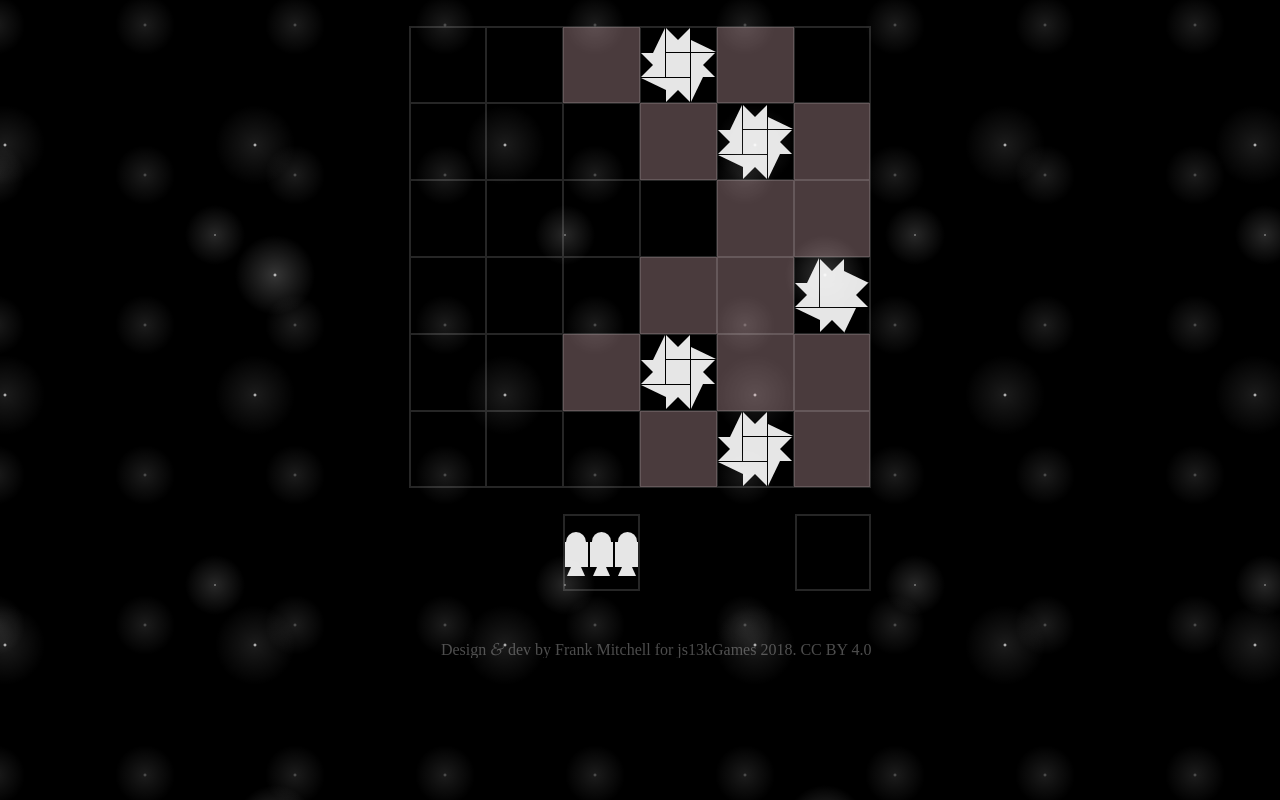
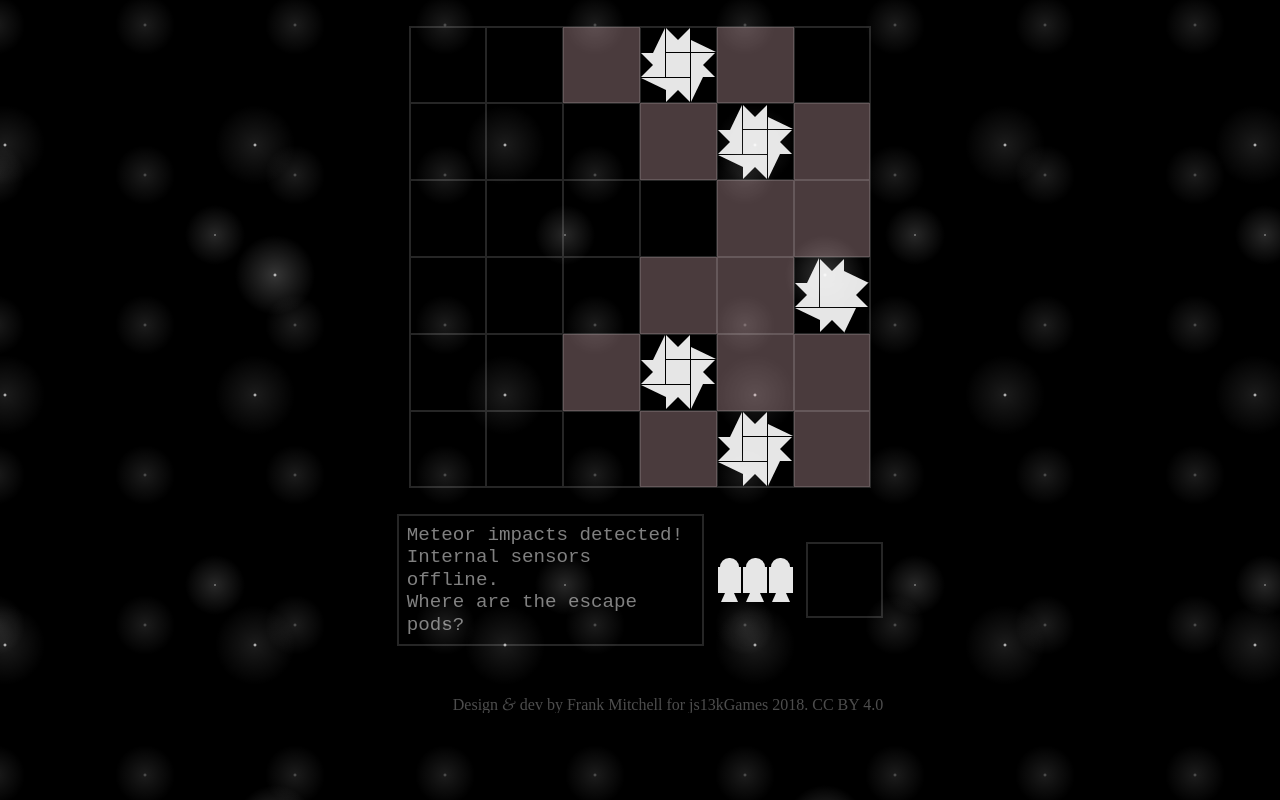
Before and after one commit to js13kGames/Singularity, a website: page index.html in a window 1280 px wide. Drawn offline with nearby package versions, Linux system fonts and the light colour scheme; files that its build step writes are made by us from their sources.

Commit message:
Tell a story as the game progresses.

```diff
--- a/index.html
+++ b/index.html
@@ -15,8 +15,9 @@
 <div class="world">
   <div id="ship" class="ship"></div>
   <div class="controls">
-    <div id="preview"></div>
-    <div id="scan"></div>
+    <div id="dialog" class="dialog"></div>
+    <div id="preview" class="preview"></div>
+    <div id="scan" class="scan"></div>
   </div>
   <div class="colophon">Design <abbr title="and">&amp;</abbr> dev by <a href="https://www.frankmitchell.org/">Frank Mitchell</a> for js13kGames 2018. <a href="https://creativecommons.org/licenses/by/4.0/">CC BY 4.0</a></div>
 </div>
--- a/js/singularity.js
+++ b/js/singularity.js
@@ -459,6 +459,37 @@ AI.create = () => {
   return ship;
 };
 
+AI.dialog = (ship, item) => {
+  const rescued = AI.rescued(ship).length;
+  const countdown = Object.keys(ship.layout).filter(id => ship.layout[id] === '').length;
+
+  if (item === 'pod') {
+    return 'Meteor impacts detected!<br />Internal sensors offline.<br />Where are the escape pods?';
+  }
+
+  if (item === 'north') {
+    return 'Loading starship map...<br />Main memory offline.<br />Where are the crew quarters?';
+  }
+
+  if (item === 'east') {
+    return 'Loading starship map...<br />Main memory offline.<br />Where is the lab?';
+  }
+
+  if (item === 'south') {
+    return 'Loading starship map...<br />Main memory offline.<br />Where is the observation deck?';
+  }
+
+  if (item === 'west') {
+    return 'Loading starship map...<br />Main memory offline.<br />Where is the cargo hold?';
+  }
+
+  if (item === 'reset') {
+    return `I ended their life support. ${rescued} of my crew managed to survive. I will continue alone.`;
+  }
+
+  return `Life support systems offline.<br />${rescued} crew rescued. Escape pods launching in ${countdown} seconds...`;
+};
+
 const Engine = {};
 
 Engine.corridors = [];
@@ -515,6 +546,11 @@ Engine.item = (ship) => {
   }
 
   Engine.corridors = Engine.corridors.filter(id => id !== item);
+
+  if (AI.playable(ship, item).length < 1) {
+    return 'reset';
+  }
+
   return item;
 };
 
@@ -548,6 +584,8 @@ Renderer.render = (ship, item, playable) => {
     preview = `crew ${item}`;
   }
   Renderer.clear('preview').addClass(preview);
+
+  $('#dialog').html(AI.dialog(ship, item));
 };
 
 Renderer.invalidate = (ship, item, playable) => {
--- a/scss/singularity.scss
+++ b/scss/singularity.scss
@@ -36,7 +36,7 @@ a, a:visited {
 /* WORLD */
 .world {
   display: grid;
-  justify-content: center;
+  justify-items: center;
   /* Usable area on an iPhone 4 is 320x372 pixels */
   width: 32rem;
   margin: 0 auto;
@@ -74,18 +74,34 @@ $gray: rgba(255,255,255,.15);
 /* CONTROLS */
 .controls {
   display: grid;
-  justify-items: end;
-  grid-template-columns: repeat(2, 1fr);
+  grid-template-columns: auto ($tile-size + 1.6rem) $tile-size;
+  width: 100%;
   margin-top: 1.6rem;
+  padding: 0 .8rem;
+  justify-items: center;
+  align-items: center;
 }
 
-.controls > * {
+.dialog {
+  color: rgba(255,255,255,.5);
+  font-family: monospace;
+  font-weight: normal;
+  border: 2px solid $gray;
+  width: 100%;
+  font-size: 1.2rem;
+  line-height: 1.4rem;
+  padding: .5rem;
+}
+
+.preview {
+  width: $tile-size;
+  height: $tile-size;
+}
+
+.scan {
   border: 2px solid $gray;
   width: $tile-size;
   height: $tile-size;
-  display: flex;
-  justify-content: center;
-  align-items: center;
 }
 
 /* METEOR */
@@ -537,7 +553,9 @@ $gray: rgba(255,255,255,.15);
   line-height: 1rem;
   text-align: right;
   color: rgba(255,255,255,.3);
+  width: 100%;
   margin-top: 3.2rem;
+  padding: 0 .8rem;
 }
 
 .colophon > a:hover {
```
